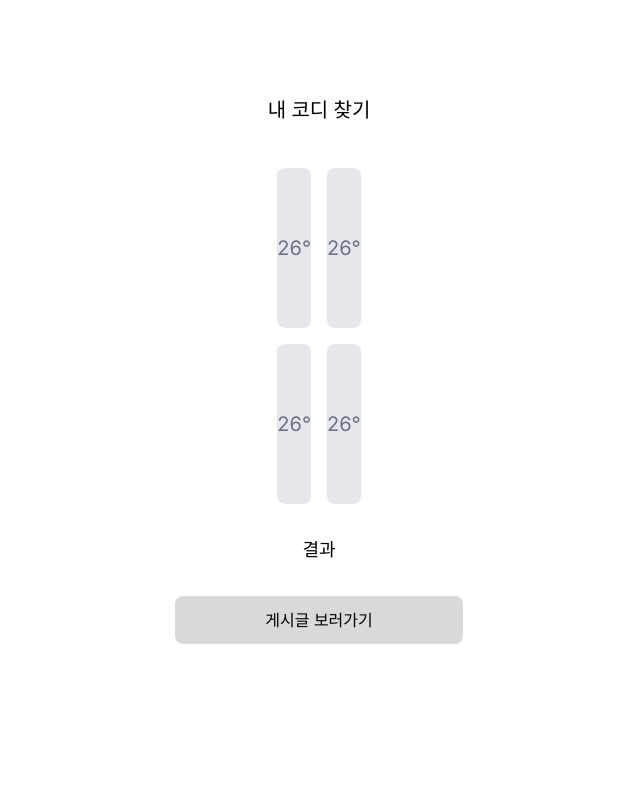
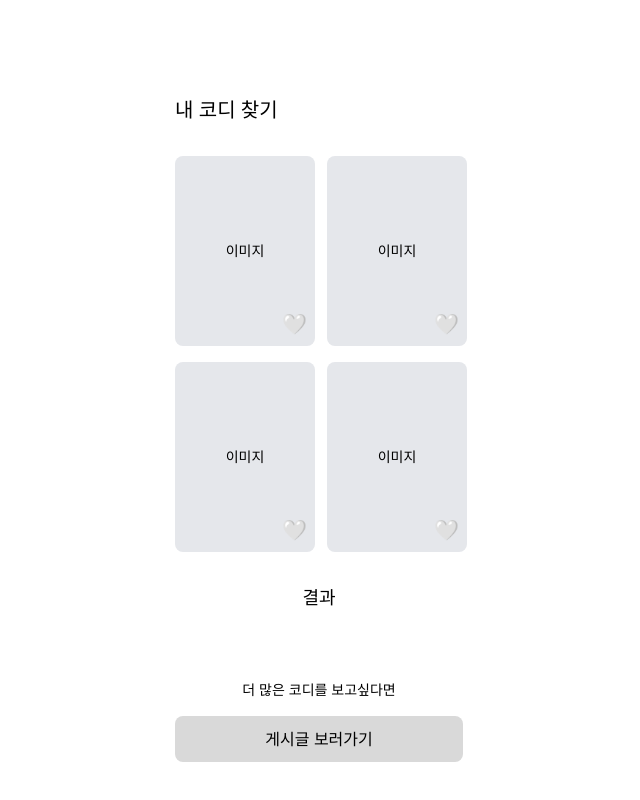
Before and after one commit to 6chenodongja/6che, a Next.js app: page /surveypage/result in a window 1280 px wide. Shown: the top 800 px of the page, without its empty margins (321-961 px from the left). Built offline with nearby package versions, Linux system fonts and the light colour scheme.

Commit message:
✨ update : 결과 이미지에 좋아요 버튼 추가, 🩹 fix: UI 수정

```diff
--- a/src/app/(providers)/(root)/surveypage/result/page.tsx
+++ b/src/app/(providers)/(root)/surveypage/result/page.tsx
@@ -1,22 +1,44 @@
-"use client";
-
-import React from 'react';
+'use client';
+import Link from 'next/link';
+import React, { useState } from 'react';
 
 const ResultPage: React.FC = () => {
+    const [likes, setLikes] = useState(Array(4).fill(false));
+
+    const handleLikeClick = (index: number) => {
+        const newLikes = [...likes];
+        newLikes[index] = !newLikes[index];
+        setLikes(newLikes);
+    };
+
     return (
         <div className="w-80 mx-auto flex flex-col items-center justify-start h-screen bg-white p-4 relative gap-4 mt-20">
-            <h1 className="text-xl font-medium h-10 text-black">내 코디 찾기</h1>
+            <h1 className="text-xl font-medium text-left text-black w-full">내 코디 찾기</h1>
             <div className="grid grid-cols-2 gap-4 mb-4 mt-4">
-                {Array(4).fill(0).map((_, index) => (
-                    <div key={index} className="w-full h-40 bg-gray-200 rounded-lg flex items-center justify-center">
-                        <span className="text-gray-500 text-xl">26°</span>
-                    </div>
-                ))}
+                {Array(4)
+                    .fill(0)
+                    .map((_, index) => (
+                        <div
+                            key={index}
+                            className="w-[140px] h-[190px] bg-gray-200 rounded-lg flex items-center justify-center relative"
+                        >
+                            <span className="w-18 h-19 flex-grow-0 flex-shrink-0 text-sm text-left text-black">
+                                이미지
+                            </span>
+                            <button
+                                className="absolute bottom-2 right-2 text-xl"
+                                onClick={() => handleLikeClick(index)}
+                            >
+                                {likes[index] ? '❤️' : '🤍'}
+                            </button>
+                        </div>
+                    ))}
             </div>
-            <h2 className="text-lg font-medium text-black">결과</h2>
-            <button className="w-full h-12 bg-[#d9d9d9] text-black rounded-lg mt-4">
-                게시글 보러가기
-            </button>
+            <h2 className="h-20 text-lg font-medium text-center text-black w-full">결과</h2>
+            <h3 className="h- text-sm text-left text-black">더 많은 코디를 보고싶다면</h3>
+            <Link href="/list">
+                <button className="w-72 h-[46px] rounded-lg bg-[#d9d9d9]">게시글 보러가기</button>
+            </Link>
         </div>
     );
 };
```
